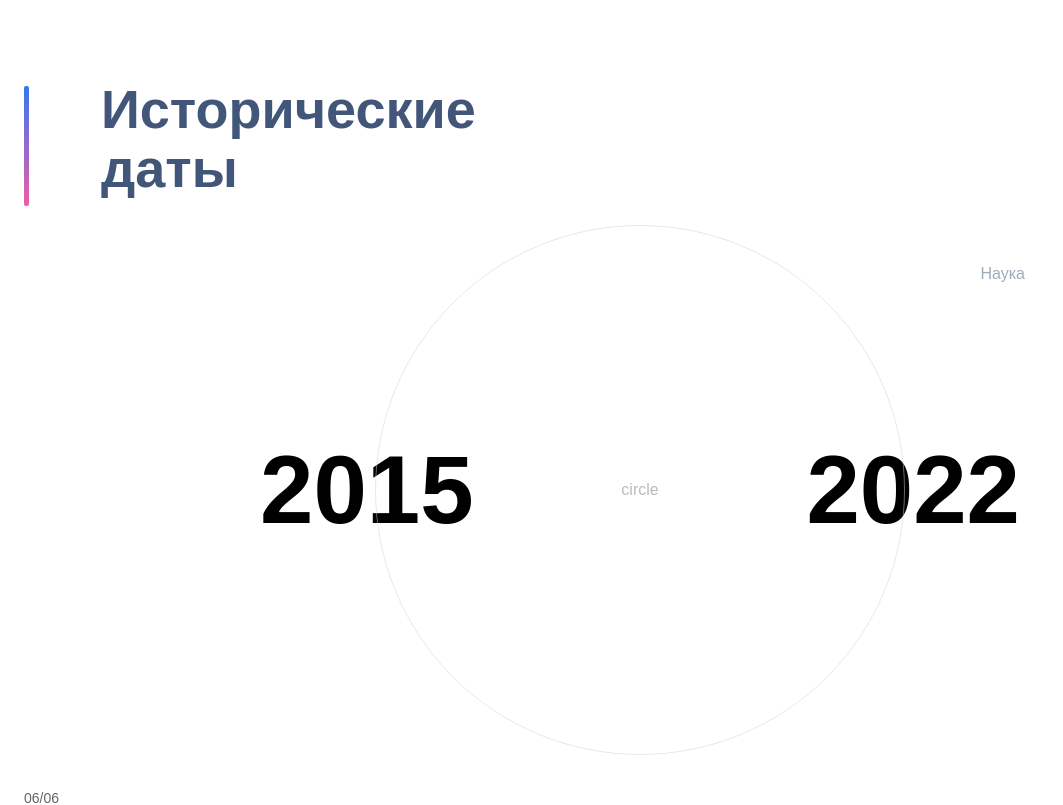
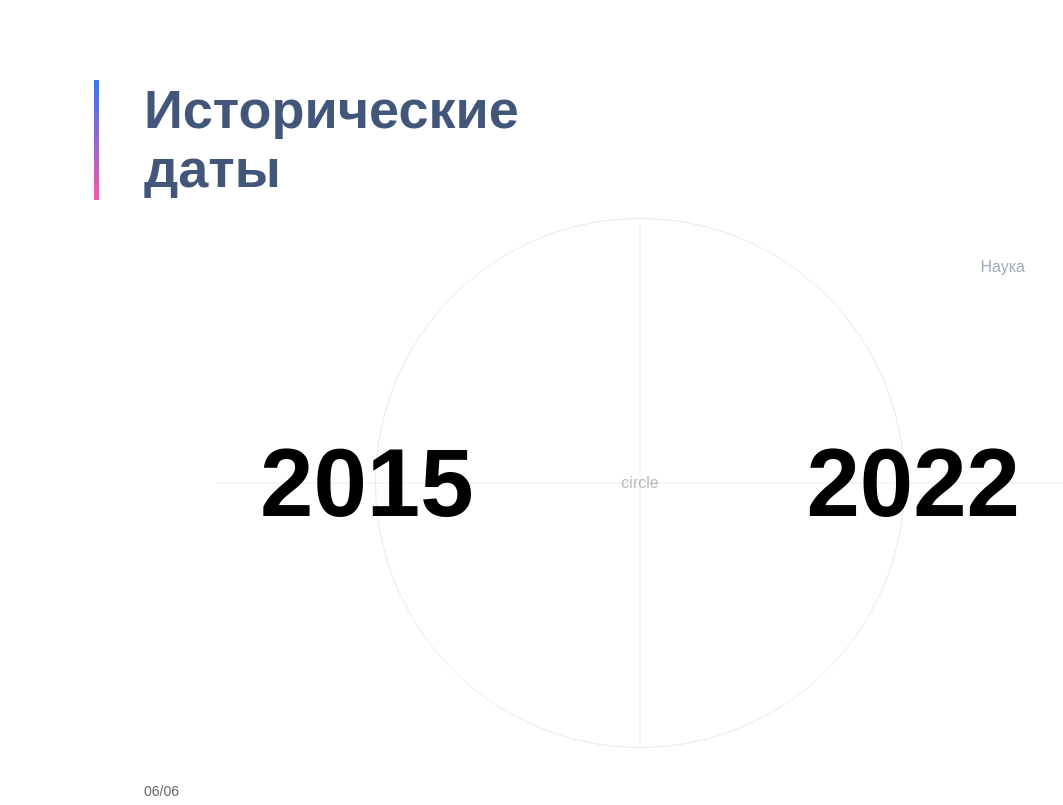
Before and after one commit to when-dev/only-digital-test, a React app: page / in a window 1280 px wide. Shown: the top 805 px of the page, without its empty margins (0-1063 px from the left). Built offline with nearby package versions, Linux system fonts and the light colour scheme.

Commit message:
feat: made side grid lines full-height and added center vertical line

```diff
--- a/src/components/Timeline.scss
+++ b/src/components/Timeline.scss
@@ -5,30 +5,63 @@
 .timeline__container {
 	max-width: 1436px;
 	margin: 0 auto;
+	position: relative;
 	padding: 24px 0;
+
+	&::before {
+		content: '';
+		position: fixed;
+		top: 0;
+		bottom: 0;
+		left: 50%;
+		transform: translateX(-50%);
+		width: 1436px;
+		pointer-events: none;
+		z-index: 0;
+
+		background:
+			linear-gradient(
+					to bottom,
+					rgba(66, 86, 122, 0.12),
+					rgba(66, 86, 122, 0.12)
+				)
+				72px 0 / 1px 100% no-repeat,
+			linear-gradient(
+					to bottom,
+					rgba(66, 86, 122, 0.12),
+					rgba(66, 86, 122, 0.12)
+				)
+				calc(100% - 72px) 0 / 1px 100% no-repeat;
+	}
+}
+
+.timeline__content {
+	position: relative;
+	z-index: 1;
+	padding-left: 120px;
+	padding-right: 120px;
 }
 
 .timeline__header {
-	display: flex;
-	align-items: flex-start;
-	gap: 16px;
+	position: relative;
 	margin-bottom: 24px;
+	padding-left: 0;
 }
 
 .timeline__accent {
+	position: absolute;
+	left: -50px;
+	top: 0px;
 	width: 5px;
 	height: 120px;
-	border-radius: 2px;
 	background: linear-gradient(180deg, #3877ee 0%, #ef5da8 100%);
-	margin-top: 6px;
 }
 
 .timeline__title {
 	margin: 0;
 	font-size: 54px;
-	color: #42567A;
+	color: #42567a;
 	line-height: 1.1;
-	margin-left: 56px;
 }
 
 .timeline__stage {
@@ -37,21 +70,50 @@
 	display: flex;
 	align-items: center;
 	justify-content: center;
+
+	/* вертикальная линия через центр круга */
+	&::before {
+		content: '';
+		position: absolute;
+		top: 0;
+		bottom: 0;
+		left: 50%;
+		width: 1px;
+		transform: translateX(-50%);
+		background: rgba(66, 86, 122, 0.12);
+		pointer-events: none;
+		z-index: 0;
+	}
+
+	/* горизонтальная линия через центр круга */
+	&::after {
+		content: '';
+		position: absolute;
+		left: 72px;
+		right: 72px;
+		top: 50%;
+		height: 1px;
+		transform: translateY(-50%);
+		background: rgba(66, 86, 122, 0.12);
+		pointer-events: none;
+		z-index: 0;
+	}
 }
 
 .timeline__circle-wrap {
   position: relative;
+  z-index: 1; /* поверх крестовины stage */
   width: 530px;
   height: 530px;
-	opacity: .5;
-	color: #42567A;
+  opacity: 0.5;
+  color: #42567a;
 }
 
 .timeline__circle {
 	width: 100%;
 	height: 100%;
 	border-radius: 50%;
-	border: 1px solid #cfcfcf;
+	border: 1px solid rgba(66, 86, 122, 0.25);
 	display: flex;
 	align-items: center;
 	justify-content: center;
@@ -63,12 +125,14 @@
 	top: 40px;
 	right: -120px;
 	font-size: 16px;
+	color: #42567a;
 }
 
 .timeline__years {
   position: absolute;
   inset: 0;
   pointer-events: none;
+  z-index: 2; /* поверх всего */
 }
 
 .timeline__year {
@@ -78,6 +142,7 @@
 	font-size: 96px;
 	font-weight: 700;
 	line-height: 1;
+	color: #000;
 }
 
 .timeline__year--from {
@@ -93,10 +158,9 @@
 }
 
 .timeline__nav {
-	display: flex;
-	flex-direction: column;
-	align-items: left;
+	display: grid;
 	gap: 16px;
+	justify-items: start;
 	margin-bottom: 20px;
 }
 
@@ -113,7 +177,7 @@
 .timeline__btn {
 	width: 44px;
 	height: 44px;
-	border: 1px solid #cfcfcf;
+	border: 1px solid rgba(66, 86, 122, 0.25);
 	border-radius: 50%;
 	background: #fff;
 	cursor: pointer;
@@ -122,6 +186,7 @@
 .timeline__slider-placeholder {
 	width: 100%;
 	min-height: 140px;
-	border: 1px dashed #ccc;
+	border: 1px dashed rgba(66, 86, 122, 0.25);
 	padding: 24px;
+	color: #777;
 }
--- a/src/components/Timeline.tsx
+++ b/src/components/Timeline.tsx
@@ -1,44 +1,50 @@
-import './Timeline.scss'
+import "./Timeline.scss";
 
 export function Timeline() {
   return (
-		<section className='timeline'>
-			<div className='timeline__container'>
-				<header className='timeline__header'>
+    <section className="timeline">
+      <div className="timeline__container">
+        <div className="timeline__content">
+          <header className="timeline__header">
             <span className="timeline__accent" aria-hidden="true" />
-					<h2 className='timeline__title'>Исторические <br/> даты</h2>
+            <h2 className="timeline__title">
+              Исторические <br /> даты
+            </h2>
           </header>
 
-				<div className='timeline__stage'>
-					<div className='timeline__years'>
-						<span className='timeline__year timeline__year--from'>2015</span>
-						<span className='timeline__year timeline__year--to'>2022</span>
+          <div className="timeline__stage">
+            <div className="timeline__years" aria-hidden="true">
+              <span className="timeline__year timeline__year--from">2015</span>
+              <span className="timeline__year timeline__year--to">2022</span>
             </div>
 
-					<div className='timeline__circle-wrap'>
-						<div className='timeline__circle'>circle</div>
+            <div className="timeline__circle-wrap">
+              <div className="timeline__circle">circle</div>
 
-						<div className='timeline__category'>Наука</div>
+              <div className="timeline__category">Наука</div>
             </div>
           </div>
 
-				<div className='timeline__bottom'>
-					<div className='timeline__nav'>
-						<div className='timeline__counter'>06/06</div>
-						<div className='timeline__buttons'>
-							<button className='timeline__btn' type='button' aria-label='Prev'>
+          <div className="timeline__bottom">
+            <div className="timeline__nav">
+              <div className="timeline__counter">06/06</div>
+
+              <div className="timeline__buttons">
+                <button className="timeline__btn" type="button" aria-label="Prev">
                   ←
                 </button>
-							<button className='timeline__btn' type='button' aria-label='Next'>
+                <button className="timeline__btn" type="button" aria-label="Next">
                   →
                 </button>
               </div>
             </div>
-				<div className='timeline__slider-placeholder'>slider placeholder</div>
+
+            <div className="timeline__slider-placeholder">slider placeholder</div>
+          </div>
         </div>
       </div>
     </section>
-	)
+  );
 }
 
-export default Timeline
+export default Timeline;
```
Lines whose indentation alone changed are shown as unchanged.
